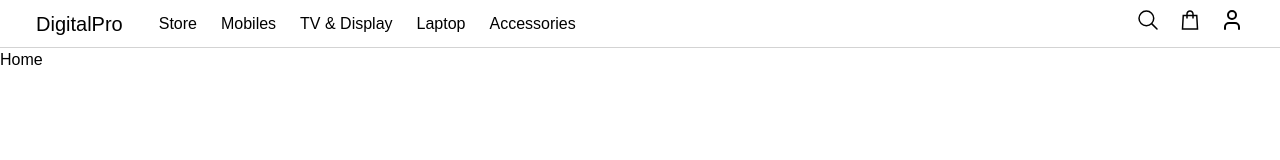
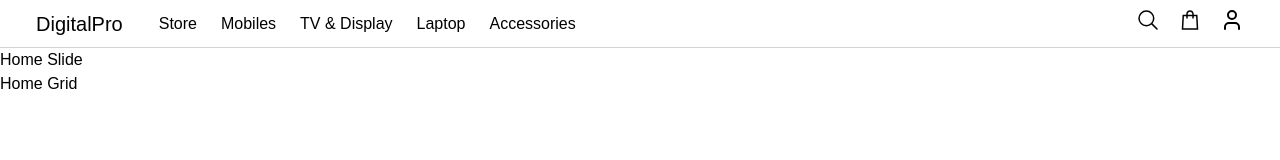
Before and after one commit to Abhishek7487/DigitalPro, a React (Vite) app: page /home in a window 1280 px wide. Shown: the top 160 px of the page. Built offline with nearby package versions, Linux system fonts and the light colour scheme.

Commit message:
Define the structure of homepage

```diff
--- a/src/pages/Home.jsx
+++ b/src/pages/Home.jsx
@@ -1,5 +1,13 @@
+import GridHome from "../ui/GridHome";
+import SlideHome from "../ui/SlideHome";
+
 function Home() {
-  return <div>Home</div>;
+  return (
+    <div>
+      <SlideHome />
+      <GridHome />
+    </div>
+  );
 }
 
 export default Home;
--- /dev/null
+++ b/src/ui/GridHome.jsx
@@ -0,0 +1,5 @@
+function GridHome() {
+  return <div>Home Grid</div>;
+}
+
+export default GridHome;
--- /dev/null
+++ b/src/ui/SlideHome.jsx
@@ -0,0 +1,5 @@
+function SlideHome() {
+  return <div>Home Slide</div>;
+}
+
+export default SlideHome;
```
